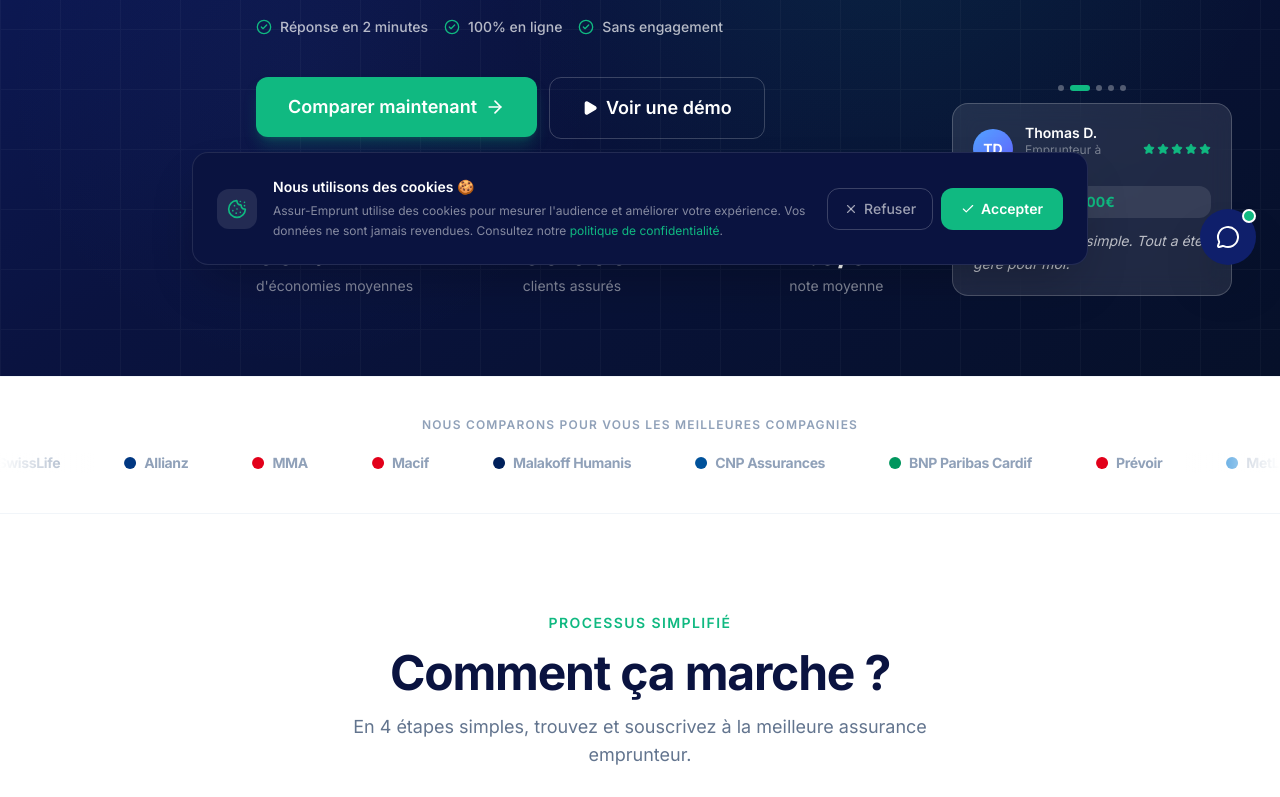
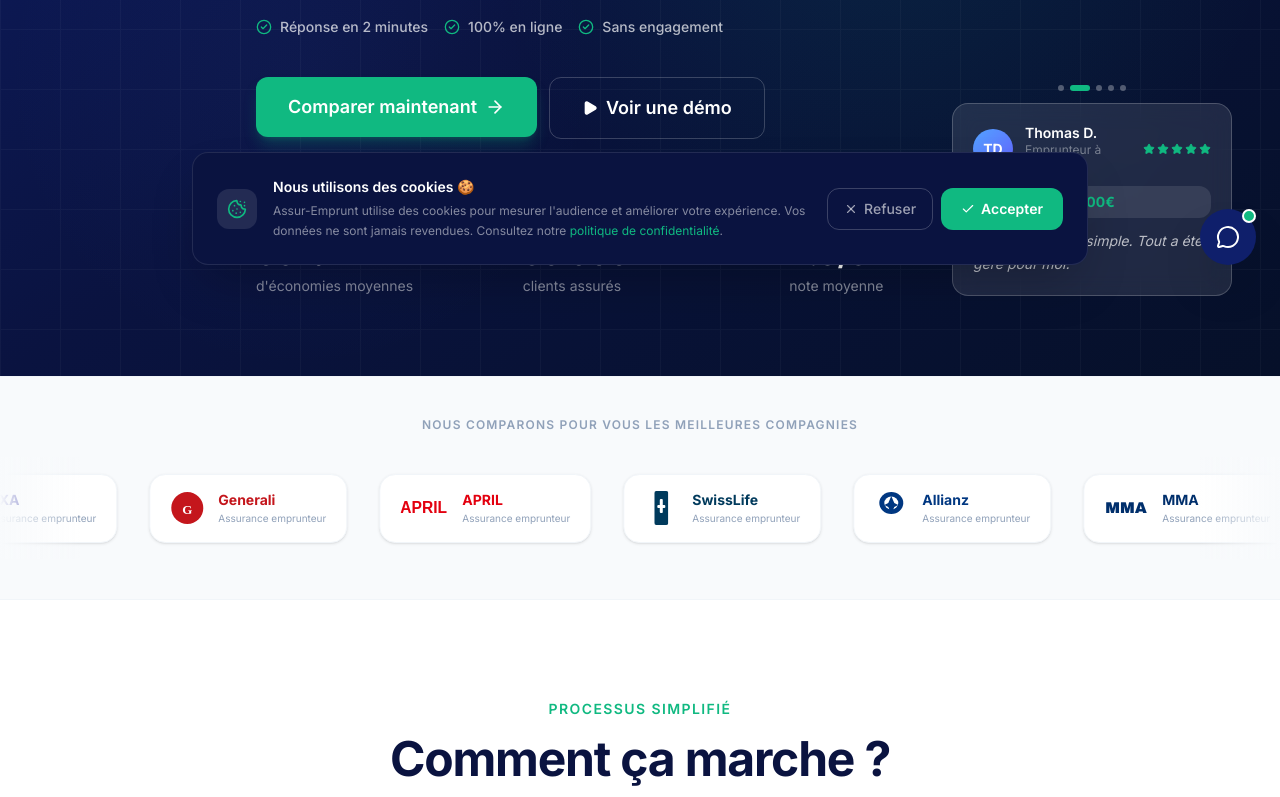
Before and after one commit to loricbenoit-coder/assurio, a React (Vite) app: page / in a window 1280 px wide. Shown: the part 511-1308 px from the top of the page. Built offline with nearby package versions, Linux system fonts and the light colour scheme.

Commit message:
feat: logos compagnies dans le bandeau defilant

```diff
--- a/src/components/sections/InsurersCarousel.jsx
+++ b/src/components/sections/InsurersCarousel.jsx
@@ -1,70 +1,177 @@
 import React from 'react'
 
 const INSURERS = [
-  { name: 'AXA', color: '#00008F' },
-  { name: 'Generali', color: '#C4161C' },
-  { name: 'APRIL', color: '#E3000F' },
-  { name: 'SwissLife', color: '#003A5C' },
-  { name: 'Allianz', color: '#003781' },
-  { name: 'MMA', color: '#E2001A' },
-  { name: 'Macif', color: '#E2001A' },
-  { name: 'Malakoff Humanis', color: '#00205B' },
-  { name: 'CNP Assurances', color: '#00529B' },
-  { name: 'BNP Paribas Cardif', color: '#00965E' },
-  { name: 'Prévoir', color: '#E2001A' },
-  { name: 'MetLife', color: '#0078D2' },
-  { name: 'Spirica', color: '#6D2077' },
-  { name: 'Ageas France', color: '#E84D10' },
-  { name: 'Groupama', color: '#009A44' },
+  {
+    name: 'AXA',
+    color: '#00008F',
+    bg: '#EEF0FF',
+    icon: (
+      <svg width="32" height="18" viewBox="0 0 60 34" fill="none">
+        <text x="0" y="26" fontFamily="Arial Black, sans-serif" fontWeight="900" fontSize="30" fill="#00008F">AXA</text>
+      </svg>
+    ),
+  },
+  {
+    name: 'Generali',
+    color: '#C4161C',
+    bg: '#FEF0F0',
+    icon: (
+      <svg width="34" height="34" viewBox="0 0 34 34" fill="none">
+        <circle cx="17" cy="17" r="16" fill="#C4161C" />
+        <text x="17" y="23" textAnchor="middle" fontFamily="serif" fontWeight="bold" fontSize="13" fill="white">G</text>
+      </svg>
+    ),
+  },
+  {
+    name: 'APRIL',
+    color: '#E3000F',
+    bg: '#FEF0F0',
+    icon: (
+      <svg width="48" height="18" viewBox="0 0 80 30" fill="none">
+        <text x="0" y="24" fontFamily="Arial, sans-serif" fontWeight="700" fontSize="26" fill="#E3000F">APRIL</text>
+      </svg>
+    ),
+  },
+  {
+    name: 'SwissLife',
+    color: '#003A5C',
+    bg: '#EEF5FF',
+    icon: (
+      <svg width="14" height="34" viewBox="0 0 14 34" fill="none">
+        <rect width="14" height="34" rx="2" fill="#003A5C" />
+        <rect x="3" y="14" width="8" height="3" rx="1" fill="white" />
+        <rect x="5.5" y="8" width="3" height="14" rx="1" fill="white" />
+      </svg>
+    ),
+  },
+  {
+    name: 'Allianz',
+    color: '#003781',
+    bg: '#EEF3FF',
+    icon: (
+      <svg width="30" height="34" viewBox="0 0 30 34" fill="none">
+        <ellipse cx="15" cy="12" rx="12" ry="11" fill="#003781" />
+        <ellipse cx="15" cy="12" rx="7" ry="6.5" fill="white" />
+        <path d="M15 5 L18 12 L22 14 L18 16 L15 23 L12 16 L8 14 L12 12 Z" fill="#003781" />
+      </svg>
+    ),
+  },
+  {
+    name: 'MMA',
+    color: '#002F6C',
+    bg: '#EEF3FF',
+    icon: (
+      <svg width="44" height="18" viewBox="0 0 70 30" fill="none">
+        <text x="0" y="24" fontFamily="Arial Black, sans-serif" fontWeight="900" fontSize="26" fill="#002F6C">MMA</text>
+      </svg>
+    ),
+  },
+  {
+    name: 'Macif',
+    color: '#C00000',
+    bg: '#FEF0F0',
+    icon: (
+      <svg width="44" height="18" viewBox="0 0 72 30" fill="none">
+        <text x="0" y="24" fontFamily="Arial, sans-serif" fontWeight="700" fontSize="24" fill="#C00000">Macif</text>
+      </svg>
+    ),
+  },
+  {
+    name: 'Malakoff\nHumanis',
+    color: '#00205B',
+    bg: '#EEF3FF',
+    icon: (
+      <svg width="34" height="34" viewBox="0 0 34 34" fill="none">
+        <rect width="34" height="34" rx="6" fill="#00205B" />
+        <text x="17" y="23" textAnchor="middle" fontFamily="Arial, sans-serif" fontWeight="bold" fontSize="14" fill="white">MH</text>
+      </svg>
+    ),
+  },
+  {
+    name: 'CNP\nAssurances',
+    color: '#00529B',
+    bg: '#EEF4FF',
+    icon: (
+      <svg width="34" height="34" viewBox="0 0 34 34" fill="none">
+        <circle cx="17" cy="17" r="16" fill="#00529B" />
+        <text x="17" y="22" textAnchor="middle" fontFamily="Arial, sans-serif" fontWeight="bold" fontSize="12" fill="white">CNP</text>
+      </svg>
+    ),
+  },
+  {
+    name: 'BNP\nCardif',
+    color: '#009A44',
+    bg: '#EDFAF4',
+    icon: (
+      <svg width="34" height="34" viewBox="0 0 34 34" fill="none">
+        <rect width="34" height="34" rx="6" fill="#009A44" />
+        <text x="17" y="22" textAnchor="middle" fontFamily="Arial, sans-serif" fontWeight="bold" fontSize="11" fill="white">BNP</text>
+      </svg>
+    ),
+  },
+  {
+    name: 'Groupama',
+    color: '#009A44',
+    bg: '#EDFAF4',
+    icon: (
+      <svg width="34" height="34" viewBox="0 0 34 34" fill="none">
+        <circle cx="17" cy="17" r="16" fill="#009A44" />
+        <text x="17" y="22" textAnchor="middle" fontFamily="Arial, sans-serif" fontWeight="bold" fontSize="13" fill="white">G</text>
+      </svg>
+    ),
+  },
+  {
+    name: 'Prévoir',
+    color: '#E2001A',
+    bg: '#FEF0F0',
+    icon: (
+      <svg width="34" height="34" viewBox="0 0 34 34" fill="none">
+        <rect width="34" height="34" rx="6" fill="#E2001A" />
+        <text x="17" y="22" textAnchor="middle" fontFamily="Arial, sans-serif" fontWeight="bold" fontSize="13" fill="white">P</text>
+      </svg>
+    ),
+  },
 ]
 
-const InsurerLogo = ({ name, color }) => (
-  <div className="flex items-center justify-center px-8 flex-shrink-0">
-    <div className="flex items-center gap-2 group">
-      {/* Dot coloré représentant la marque */}
-      <div
-        className="w-3 h-3 rounded-full flex-shrink-0"
-        style={{ backgroundColor: color }}
-      />
-      <span
-        className="text-sm font-bold tracking-tight text-slate-400 group-hover:text-slate-700 transition-colors whitespace-nowrap"
-        style={{ fontFamily: 'Inter, sans-serif' }}
-      >
-        {name}
-      </span>
+const LogoCard = ({ icon, name, color, bg }) => (
+  <div className="flex-shrink-0 mx-4 bg-white rounded-2xl px-5 py-4 shadow-sm border border-slate-100 flex items-center gap-3.5 min-w-[160px]">
+    <div className="flex-shrink-0 flex items-center justify-center" style={{ minWidth: 34 }}>
+      {icon}
+    </div>
+    <div>
+      {name.split('\n').map((line, i) => (
+        <div key={i} className="font-bold text-sm leading-tight" style={{ color }}>
+          {line}
+        </div>
+      ))}
+      <div className="text-[10px] text-slate-400 mt-0.5">Assurance emprunteur</div>
     </div>
   </div>
 )
 
 export const InsurersCarousel = () => (
-  <section className="py-10 bg-white border-y border-slate-100 overflow-hidden">
-    <div className="max-w-6xl mx-auto px-6 mb-5 text-center">
+  <section className="py-10 bg-slate-50 border-y border-slate-100 overflow-hidden">
+    <div className="max-w-6xl mx-auto px-6 mb-6 text-center">
       <p className="text-xs font-semibold text-slate-400 uppercase tracking-widest">
         Nous comparons pour vous les meilleures compagnies
       </p>
     </div>
 
-    {/* Wrapper avec overflow caché */}
     <div className="relative">
       {/* Fade gauche */}
-      <div className="absolute left-0 top-0 bottom-0 w-24 z-10 pointer-events-none"
-        style={{ background: 'linear-gradient(to right, white, transparent)' }} />
+      <div className="absolute left-0 top-0 bottom-0 w-20 z-10 pointer-events-none"
+        style={{ background: 'linear-gradient(to right, #f8fafc, transparent)' }} />
       {/* Fade droite */}
-      <div className="absolute right-0 top-0 bottom-0 w-24 z-10 pointer-events-none"
-        style={{ background: 'linear-gradient(to left, white, transparent)' }} />
+      <div className="absolute right-0 top-0 bottom-0 w-20 z-10 pointer-events-none"
+        style={{ background: 'linear-gradient(to left, #f8fafc, transparent)' }} />
 
-      {/* Track défilant */}
-      <div className="flex items-center" style={{ overflow: 'hidden' }}>
+      <div style={{ overflow: 'hidden' }}>
         <div
-          className="flex items-center"
-          style={{
-            animation: 'marquee 35s linear infinite',
-            whiteSpace: 'nowrap',
-          }}
+          className="flex items-center py-2"
+          style={{ animation: 'marquee 45s linear infinite', whiteSpace: 'nowrap' }}
         >
-          {/* Double liste pour boucle infinie */}
           {[...INSURERS, ...INSURERS].map((insurer, i) => (
-            <InsurerLogo key={i} {...insurer} />
+            <LogoCard key={i} {...insurer} />
           ))}
         </div>
       </div>
@@ -75,9 +182,6 @@
         0%   { transform: translateX(0); }
         100% { transform: translateX(-50%); }
       }
-      @media (prefers-reduced-motion: reduce) {
-        .marquee { animation: none; }
-      }
     `}</style>
   </section>
 )
```
